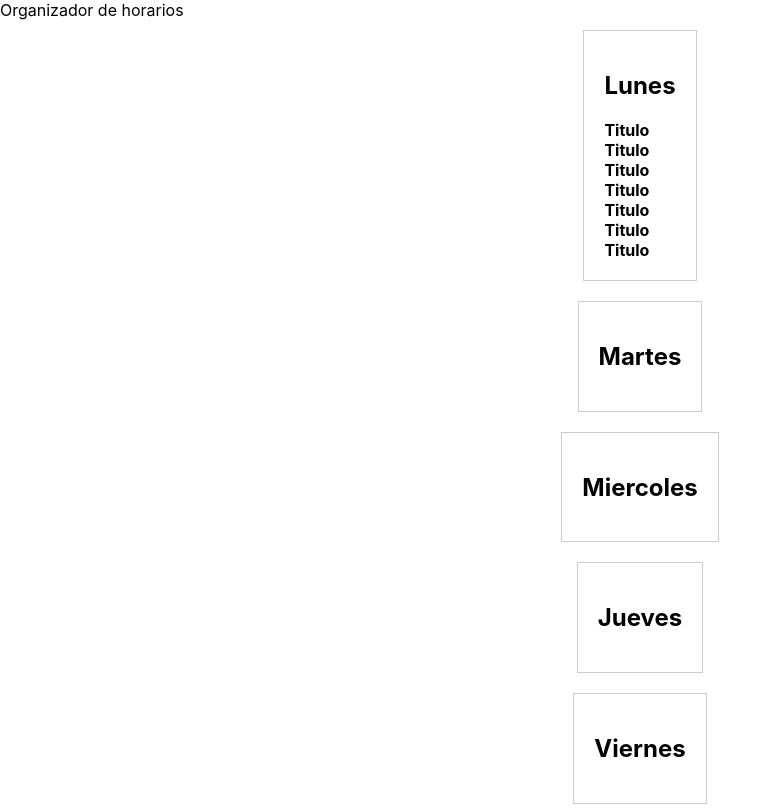
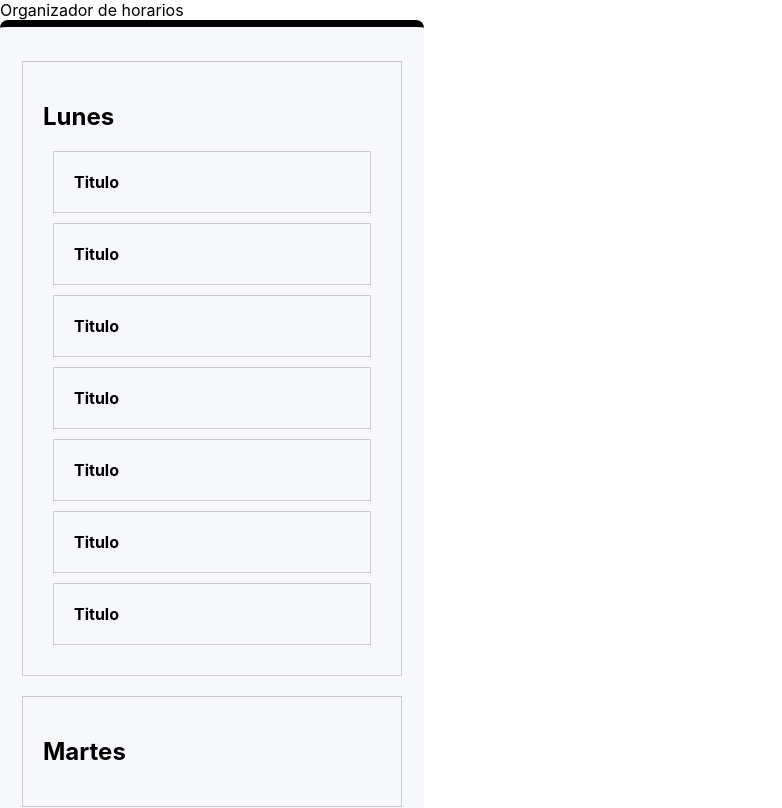
Before and after one commit to matulibe/organizador-de-horarios, a React (Create React App) app: page / in a window 1280 px wide. Shown: the top 808 px of the page, without its empty margins (0-782 px from the left). Built offline with nearby package versions, Linux system fonts and the light colour scheme; the HTML template or start-up script is replaced by a standard one.

Commit message:
Cambios css

```diff
--- a/src/App.css
+++ b/src/App.css
@@ -1,9 +1,13 @@
 .planilla{
   display: flex;
   flex-direction: column;
-  align-items: center;
-  justify-content: space-between;
-  height: 100%;
+  background-color: #F6F8FC;
+  width: 400px;
+  min-height: 100px;
+  padding: 24px 12px;
+  border-radius: 8px;
+  border-top: 7px solid;
+  box-shadow: 0 8px 16px rgba(#333, 0.1);
 }
 
 .dia{
@@ -16,3 +20,14 @@
 .title{
   align-items: center;
 }
+
+.columnas{
+  display: flex;
+  flex-direction: column;
+}
+
+.actividades {
+  margin: 10px;
+  padding: 20px;
+  border: 1px solid #ccc;
+}
```
